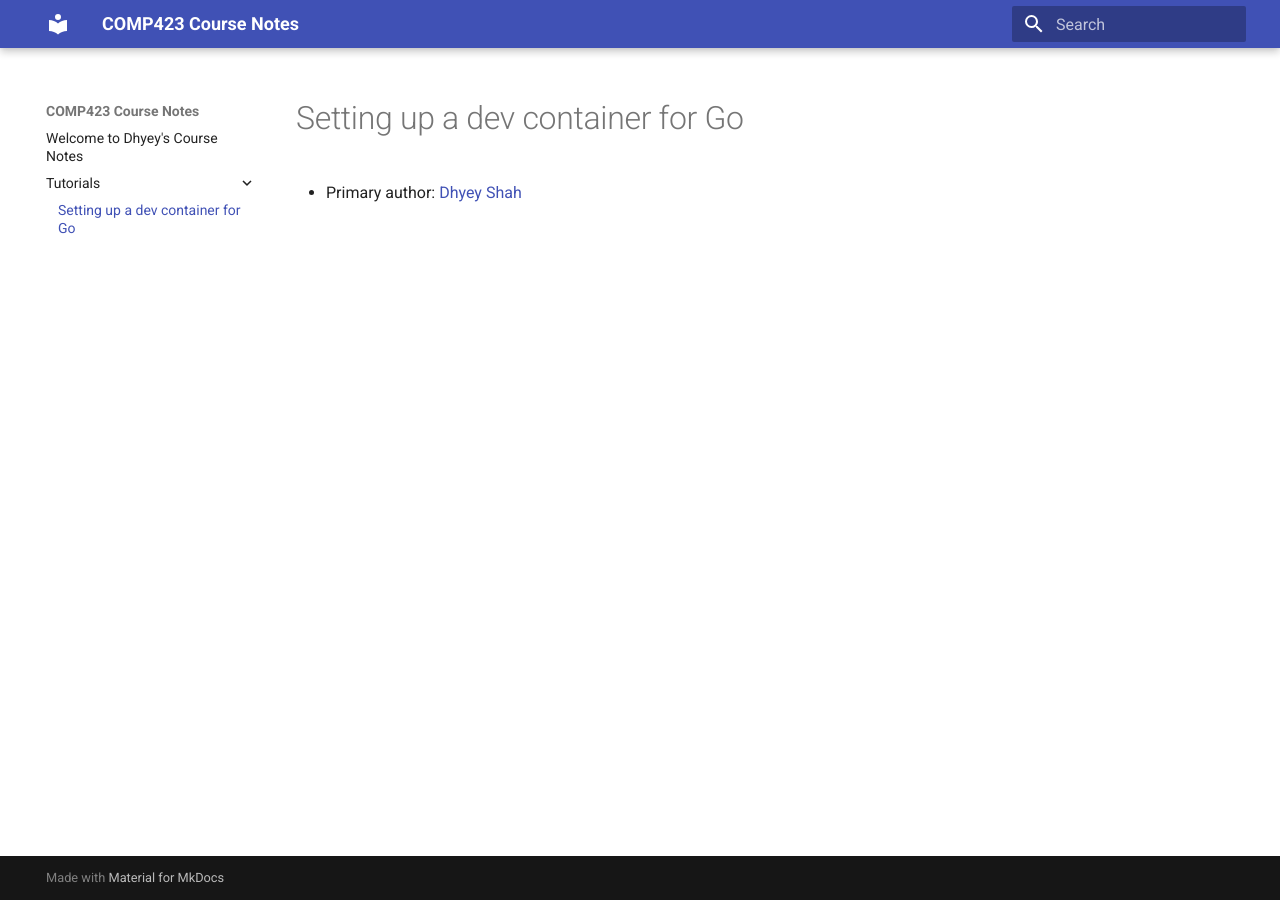
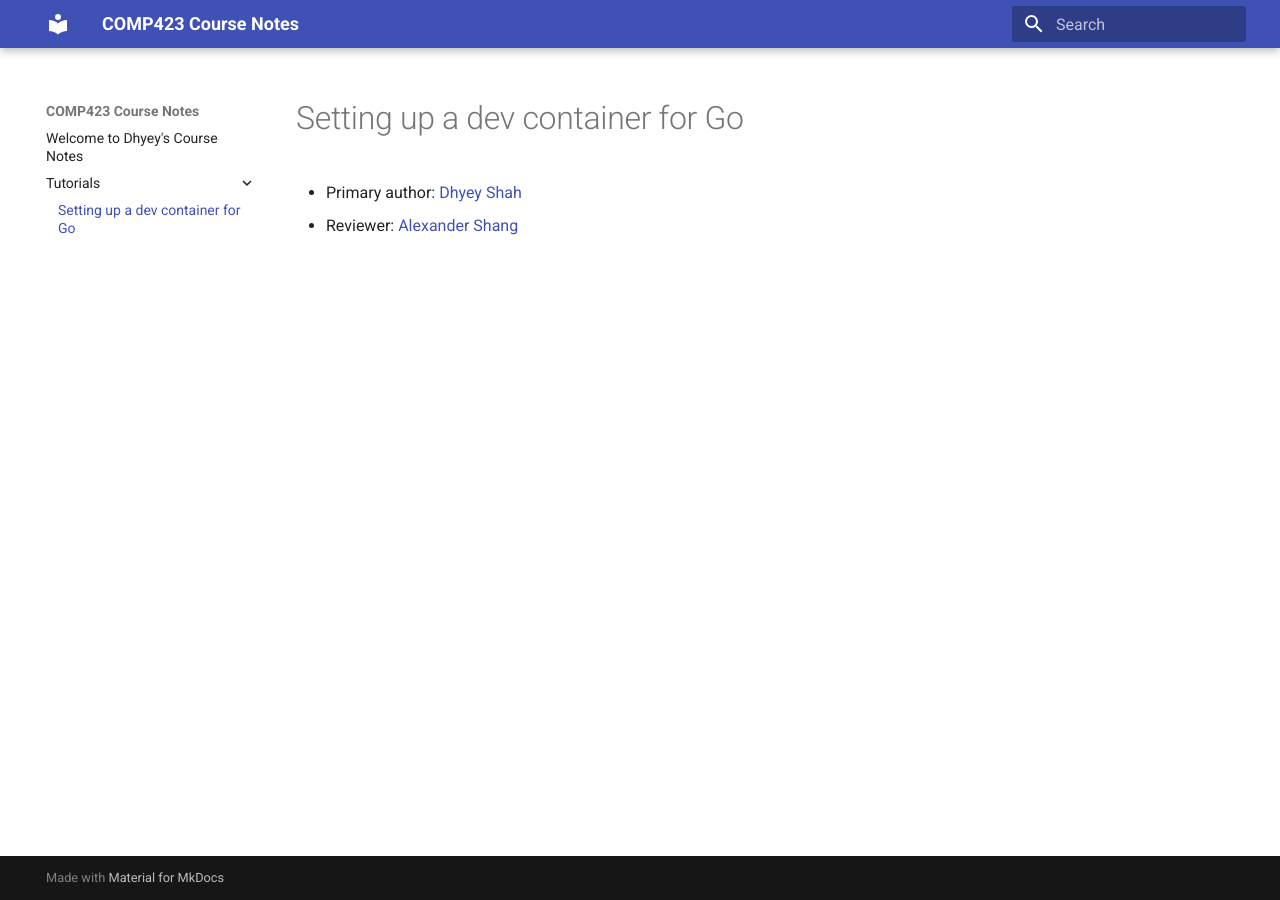
Before and after one commit to dhyeyvshah/comp423-course-notes, an MkDocs documentation site: the page built from docs/tutorials/go-setup.md, in a window 1280 px wide. Built offline with MkDocs 1.6.1 and Material for MkDocs 9.7.7, drawn with Linux system fonts in a browser that asks for light colours.

Commit message:
Added Reviewer's name

```diff
--- a/docs/tutorials/go-setup.md
+++ b/docs/tutorials/go-setup.md
@@ -1,3 +1,4 @@
 # Setting up a dev container for Go
 
 * Primary author: [Dhyey Shah](https://github.com/dhyeyvshah)
+* Reviewer: [Alexander Shang](https://github.com/alexander-shang)
```
